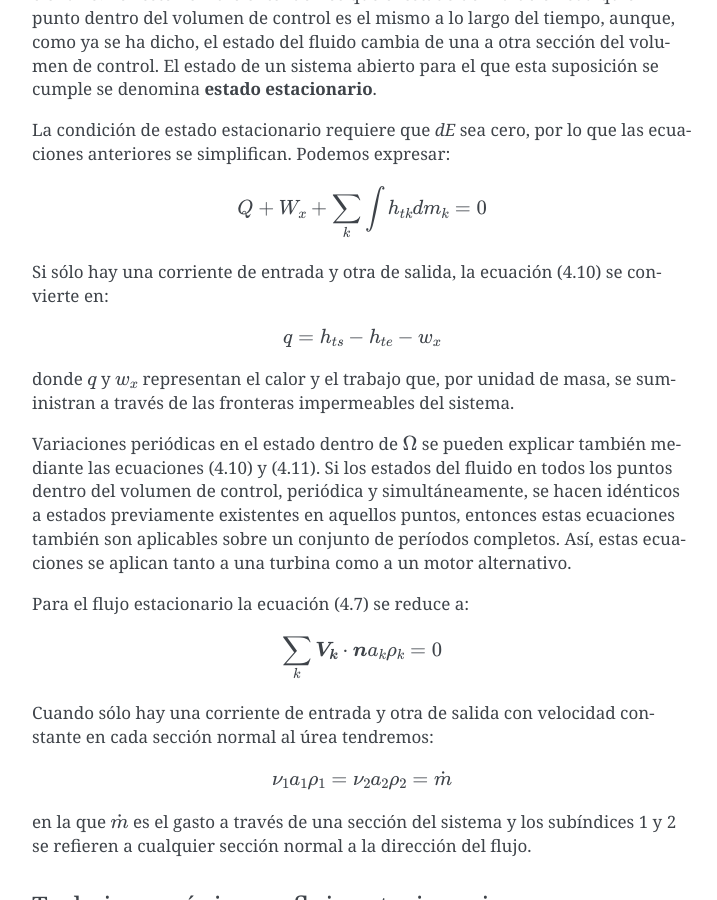
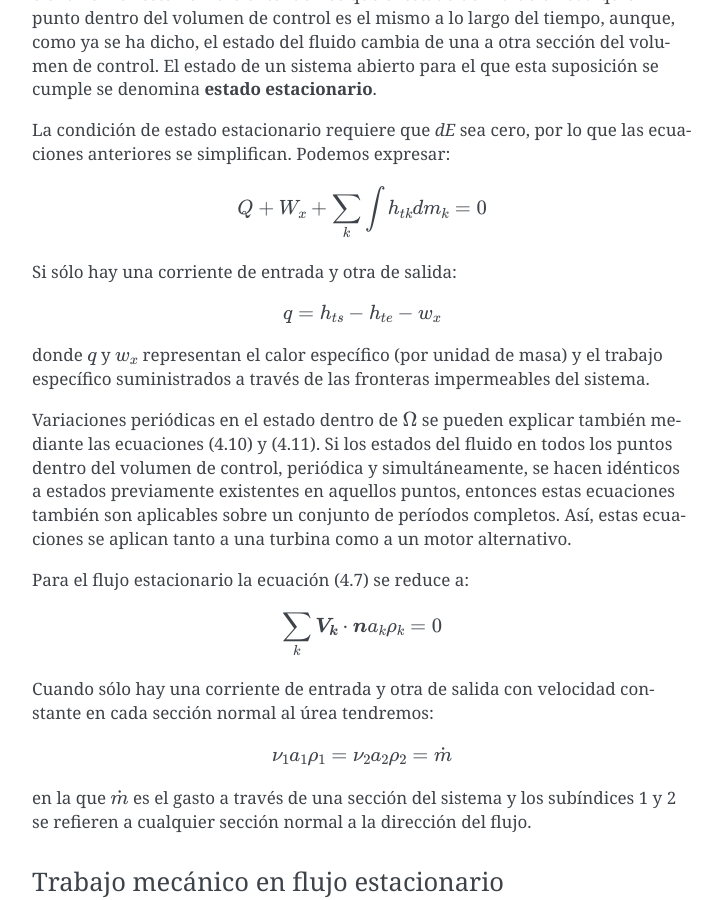
Before and after one commit to mantielero/termodinamica, a Sphinx documentation site: the page built from source/sistemas_abiertos_primer_principio.rst, in a window 1280 px wide and 900 px high, scrolled down 6107 px. Shown: the whole window, without its empty margins (388-1105 px from the left). Built offline with Sphinx 7.4.7, drawn with Linux system fonts in a browser that asks for light colours; pages that are not in the unit, such as notebooks, are missing from menus.

Commit message:
Update sistemas_abiertos_primer_principio.rst

```diff
--- a/source/sistemas_abiertos_primer_principio.rst
+++ b/source/sistemas_abiertos_primer_principio.rst
@@ -249,13 +249,14 @@
 
    Q+W_x+\sum_k \int h_{tk} dm_k = 0
 
-Si sólo hay una corriente de entrada y otra de salida, la ecuación (4.10) se convierte en:
+Si sólo hay una corriente de entrada y otra de salida:
 
 .. math::
 
    q = h_{ts}-h_{te} -w_x
 
-donde :math:`q` y :math:`w_x` representan el calor y el trabajo que, por unidad de masa, se suministran a través de las fronteras impermeables del sistema.
+donde :math:`q` y :math:`w_x` representan el calor específico (por unidad de masa) y el trabajo específico suministrados a través de las fronteras impermeables del sistema.
+
 
 Variaciones periódicas en el estado dentro de :math:`\Omega` se pueden explicar también mediante las ecuaciones (4.10) y (4.11). Si los estados del fluido en todos los puntos dentro del volumen de control, periódica y simultáneamente, se hacen idénticos a estados previamente existentes en aquellos puntos, entonces estas ecuaciones también son aplicables sobre un conjunto de períodos completos. Así, estas ecuaciones se aplican tanto a una turbina como a un motor alternativo.
 
```
